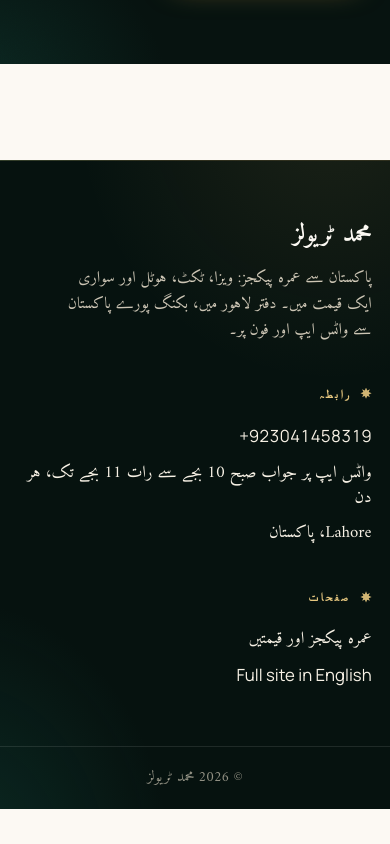
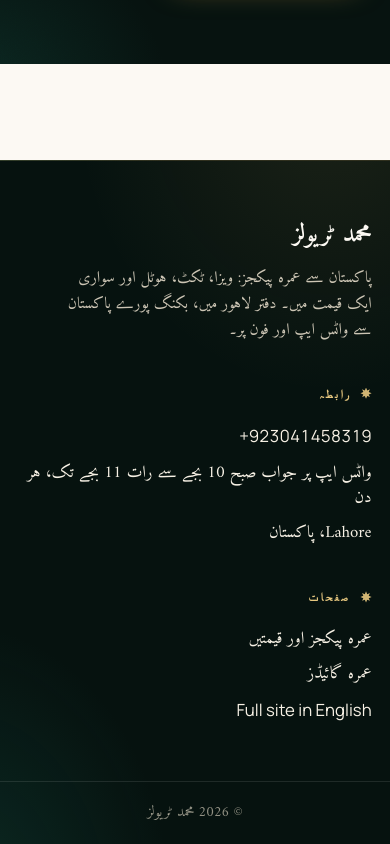
Before and after one commit to anasshahzad101/muhammad-travel-anas, a Next.js app: page /ur in a window 390 px wide. Shown: the part 4059-4903 px from the top of the page. Before the commit the page ends 4868 px from the top, so only its background shows below. Built offline with nearby package versions, Linux system fonts and the light colour scheme; no server answers.

Commit message:
Urdu chrome: guides link in header and footer

```diff
--- a/components/ur/UrduChrome.tsx
+++ b/components/ur/UrduChrome.tsx
@@ -26,6 +26,9 @@ export default function UrduChrome({ children }: { children: React.ReactNode })
           <nav className="flex items-center gap-2 sm:gap-5">
             <Link href="/ur/umrah-packages/" className="hidden min-h-11 items-center text-[1.05rem] font-semibold text-ink-800 hover:text-haram-800 sm:flex">
               عمرہ پیکجز اور قیمتیں
+            </Link>
+            <Link href="/ur/guides/" className="hidden min-h-11 items-center text-[1.05rem] font-semibold text-ink-800 hover:text-haram-800 sm:flex">
+              رہنمائی
             </Link>
             <a
               href={whatsappLink("السلام علیکم، مجھے عمرہ پیکج کے بارے میں معلومات چاہئیں۔")}
@@ -71,6 +74,11 @@ export default function UrduChrome({ children }: { children: React.ReactNode })
                 </Link>
               </li>
               <li>
+                <Link href="/ur/guides/" className="hover:text-gold-200">
+                  عمرہ گائیڈز
+                </Link>
+              </li>
+              <li>
                 <Link href="/" hrefLang="en-PK" className="hover:text-gold-200" style={{ fontFamily: "var(--font-body)" }}>
                   Full site in English
                 </Link>
```
